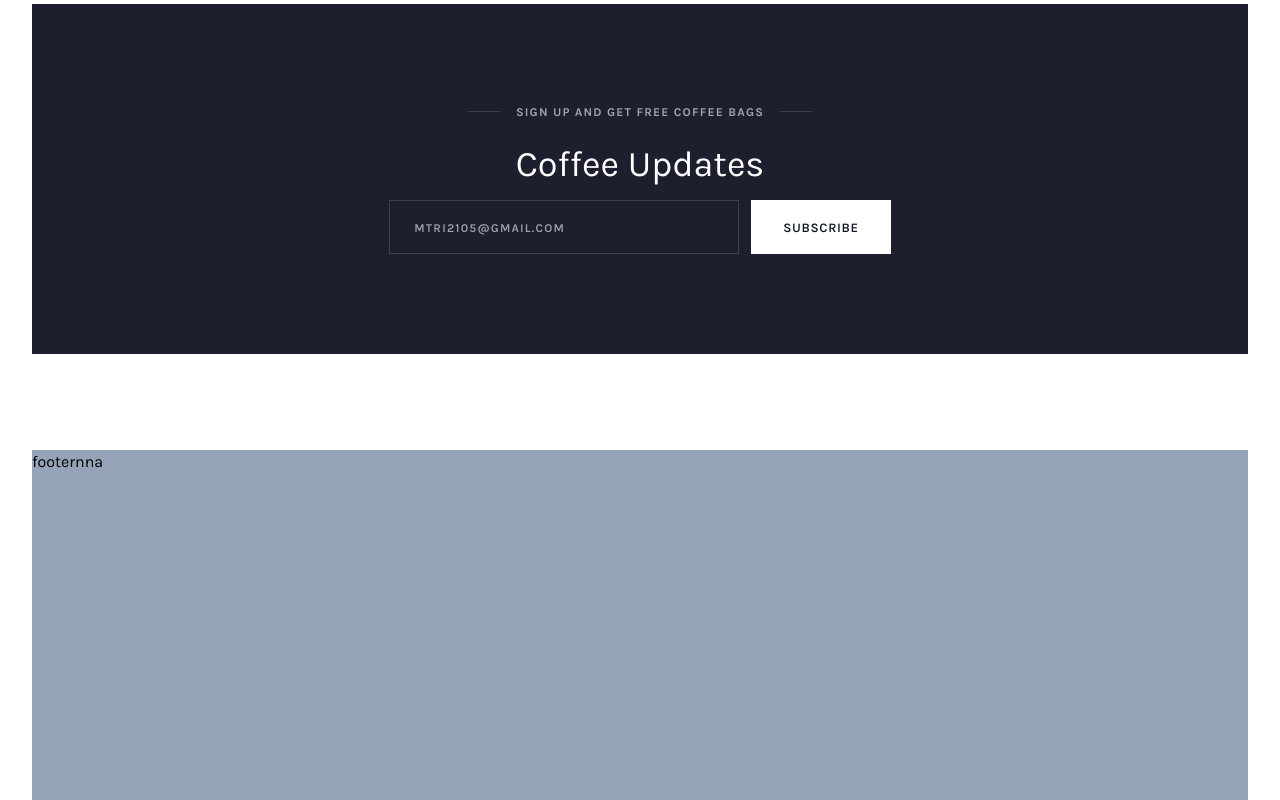
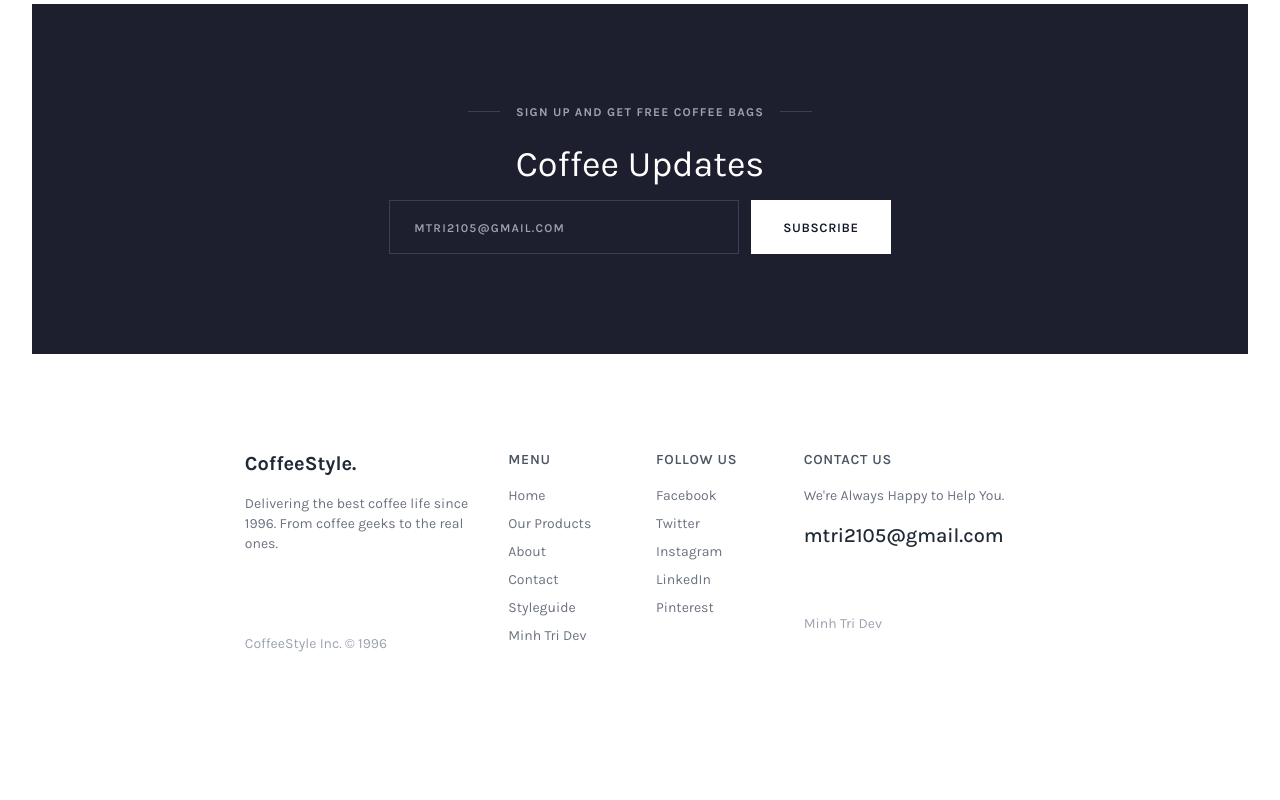
Before and after one commit to MinhTri2104tsa/CoffeeTailwind, a website: page public/index.html in a window 1280 px wide. Shown: the part 5075-5875 px from the top of the page. Drawn offline with Linux system fonts and the light colour scheme.

Commit message:
Add Footer

```diff
--- a/public/index.html
+++ b/public/index.html
@@ -416,8 +416,49 @@
                 </div> <!-- End subscribe-us -->
 
             </main>
-            <footer class="h-[350px] bg-slate-400">
-                footernna
+            <footer class="h-[350px] xl:w-[65%] mx-auto pb-24 text-gray-500 text-sm">
+                <div class="flex flex-col md:flex-row text-center md:text-left gap-12 md:gap-8">
+                    <div class="basis-1/3">
+                        <div class="font-bold text-xl mb-4 text-gray-800">CoffeeStyle.</div>
+                        <div class="mb-8 md:mb-20">Delivering the best coffee life since 1996. From coffee geeks to the real ones.</div>
+                        <div class="text-gray-400 hover:text-coffee-400">CoffeeStyle Inc. © 1996</div>
+                    </div>
+                    <div class="basis-1/6">
+                        <div class=" uppercase font-semibold tracking-wider text-gray-600 mb-4">
+                            Menu
+                        </div>
+                        <div class="flex flex-col gap-2">
+                            <div><a href="#" class="hover:text-coffee-400">Home</a></div>
+                            <div><a href="#" class="hover:text-coffee-400">Our Products</a></div>
+                            <div><a href="#" class="hover:text-coffee-400">About</a></div>
+                            <div><a href="#" class="hover:text-coffee-400">Contact</a></div>
+                            <div><a href="#" class="hover:text-coffee-400">Styleguide</a></div>
+                            <div><a href="https://minhtridev.com" class="hover:text-coffee-400">Minh Tri Dev</a></div>
+                        </div>
+                    </div>
+                    <div class="basis-1/6">
+                        <div class="uppercase font-semibold tracking-wider text-gray-600 mb-4">
+                            Follow Us
+                        </div>
+                        <div class="flex flex-col gap-2">
+                            <div><a href="#" class="hover:text-coffee-400">Facebook</a></div>
+                            <div><a href="#" class="hover:text-coffee-400">Twitter</a></div>
+                            <div><a href="#" class="hover:text-coffee-400">Instagram</a></div>
+                            <div><a href="#" class="hover:text-coffee-400">LinkedIn</a></div>
+                            <div><a href="#" class="hover:text-coffee-400">Pinterest</a></div>
+                        </div>
+                    </div>
+                    <div class="basis-1/3">
+                        <div class="uppercase font-semibold tracking-wider text-gray-600 mb-8 md:mb-4">
+                            Contact Us
+                        </div>
+                        <div class="mb-4">
+                            We&apos;re Always Happy to Help You.
+                        </div>
+                        <div class="mb-16 text-gray-800 text-xl font-medium"><a href="mailto:example@example.com" class="hover:text-coffee-400">mtri2105@gmail.com</a></div>
+                        <div><a href="https://minhtridev.com" target="_blank" class="text-gray-400 hover:text-coffee-400">Minh Tri Dev</a></div>
+                    </div>
+                </div>
             </footer>
         </div> <!-- End content-wrapper -->
     </div> <!-- End root -->
```
Also changed, not shown: public/output.css.
